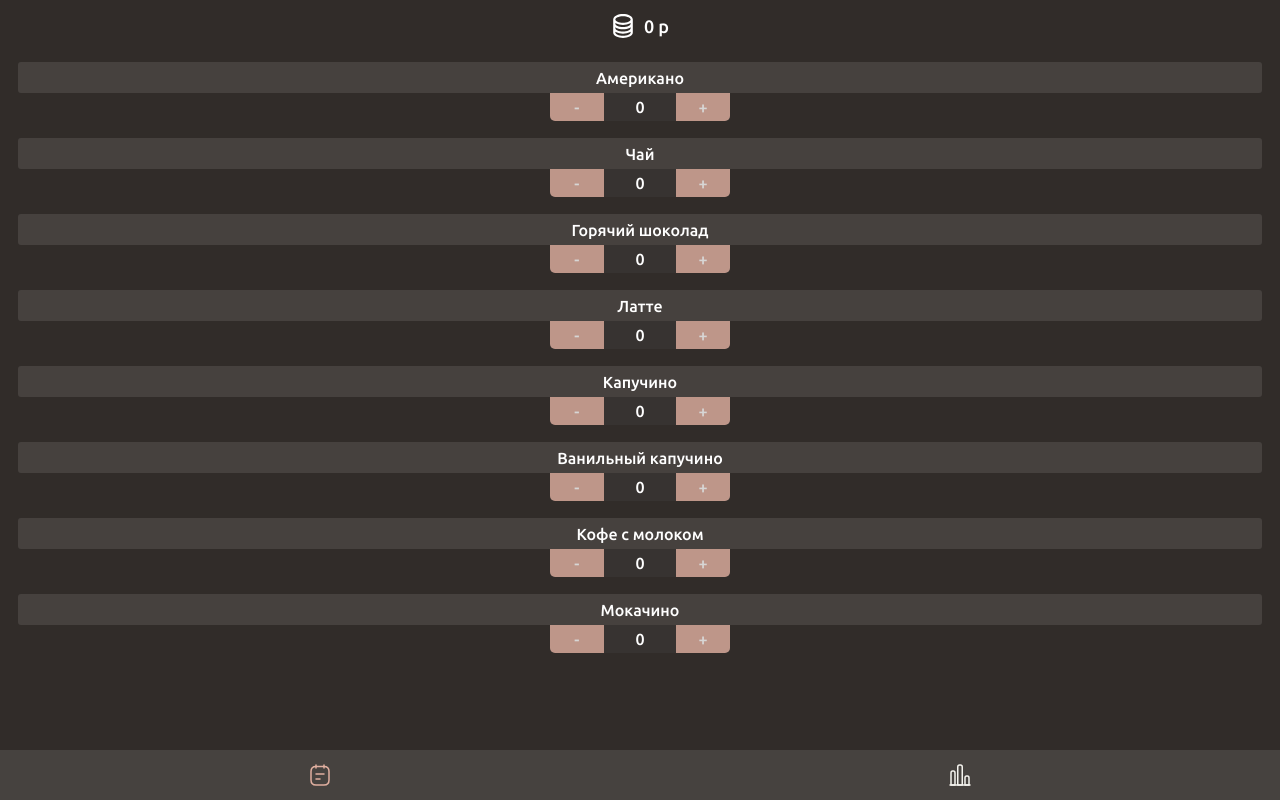
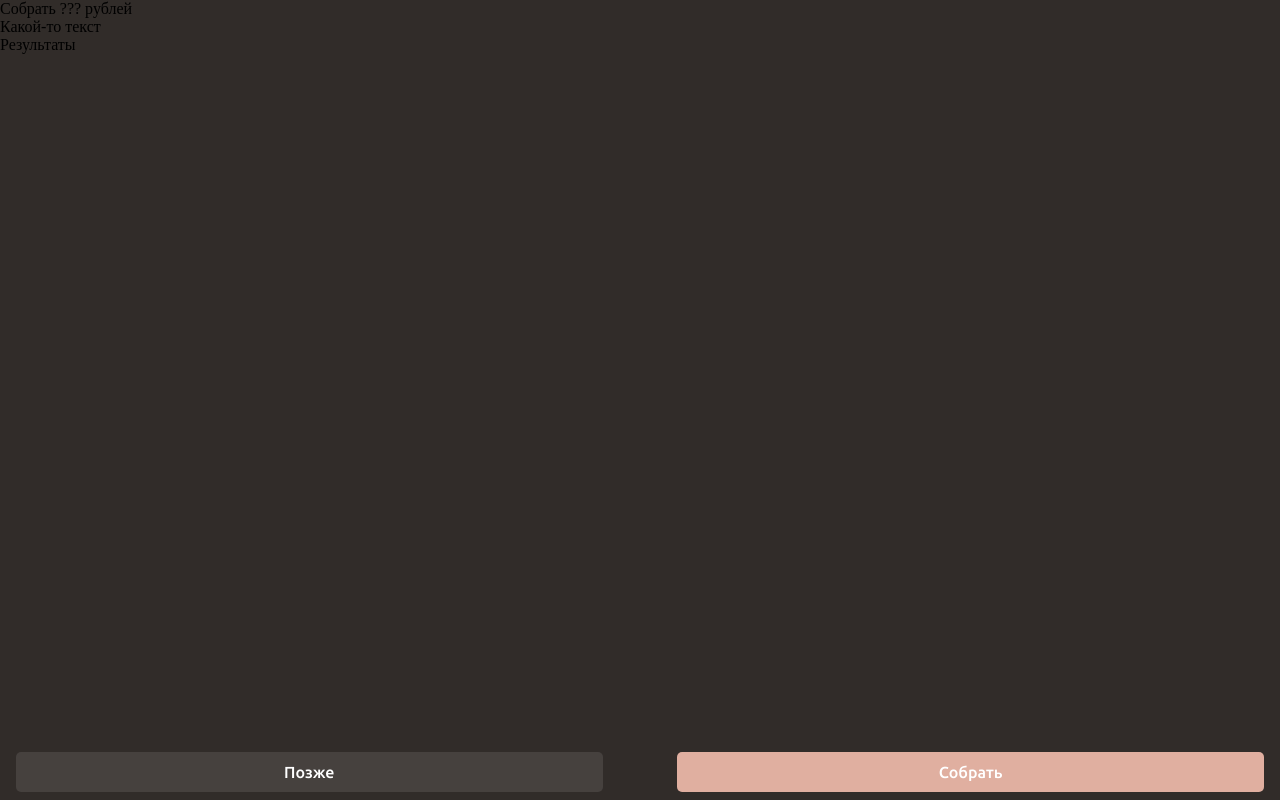
Before and after one commit to Beleks/coffee, a Nuxt app: page / in a window 1280 px wide. Built offline with nearby package versions, Linux system fonts and the light colour scheme.

Commit message:
add modal + fix some css styles

```diff
--- a/components/BottomMenu.vue
+++ b/components/BottomMenu.vue
@@ -23,7 +23,7 @@ export default {
   methods: {
     changeTab(tab) {
       this.chose = tab;
-      this.$emit('changeTab', this.chose)
+      this.$emit("changeTab", this.chose);
     },
   },
 
@@ -41,8 +41,10 @@ export default {
   justify-content: space-evenly;
   padding: 0.8em 0;
   background-color: rgb(70, 66, 63);
+  box-shadow: 0px -4px 20px rgba(0, 0, 0, 0.15);
   bottom: 0;
   width: 100%;
+  z-index: 100;
   div {
     display: flex;
     align-items: center;
--- a/components/CoffeMenuItem.vue
+++ b/components/CoffeMenuItem.vue
@@ -54,6 +54,8 @@ export default {
     padding: 0.4em;
     border-radius: 3px;
     width: 100%;
+    box-shadow: 0px 4px 4px rgba(0, 0, 0, 0.1);
+    z-index: 10;
   }
   .counter {
     min-width: 180px;
--- a/components/MoneyCounter.vue
+++ b/components/MoneyCounter.vue
@@ -1,5 +1,5 @@
 <template>
-  <div class="top" @click="checkProfit()">
+  <div class="top" @click="checkProfit('result')">
     <Coins></Coins>
     <div class="sum">{{ moneyCalculating }} р</div>
   </div>
@@ -30,7 +30,9 @@ export default {
     },
   },
   methods: {
-
+    checkProfit(param) {
+      this.$emit("preResult", param);
+    },
   },
   components: {
     Coins,
--- a/components/modal/Result.vue
+++ b/components/modal/Result.vue
@@ -1,15 +1,54 @@
 <template>
-  <div>
-
+  <div class="modal">
+    <div>Собрать ??? рублей</div>
+    <div>Какой-то текст</div>
+    <div>Результаты</div>
+    <div class="buttons">
+      <div class="cancel" @click="modalStatus('')">Позже</div>
+      <div class="collect" @click="modalStatus('collect')">Собрать</div>
+    </div>
   </div>
 </template>
 
 <script>
 export default {
-
-}
+  methods: {
+    modalStatus(status){
+      this.$emit('changeModal', status)
+    }
+  }
+};
 </script>
 
-<style>
+<style lang="scss" scoped>
+.modal {
+  height: 100vh;
+  width: 100%;
+  background-color: #312c29;
+  // z-index: 200;
+  // padding: 0 1.2em;
+}
+.buttons {
+  position: fixed;
+  width: 100%;
+  bottom: 0;
+  color: #fff;
+  display: flex;
+  padding: 0.5em 1em;
+  justify-content: space-between;
+  font-family: "Ubuntu Medium";
+  div {
+    width: 47%;
+    text-align: center;
+    padding: 0.7em;
+    border-radius: 5px;
+  }
 
+  .cancel {
+    background-color: rgba(255, 255, 255, 0.1);
+  }
+  .collect {
+    background-color: #e0afa0;
+  }
+}
 </style>
--- a/components/modal/TakeCoins.vue
+++ b/components/modal/TakeCoins.vue
@@ -1,5 +1,5 @@
 <template>
-  <div>
+  <div class="modal">
 
   </div>
 </template>
@@ -10,6 +10,10 @@ export default {
 }
 </script>
 
-<style>
-
+<style lang="scss" scoped>
+.modal{
+  height: 100%;
+  width: 100%;
+  background-color: #312C29;
+}
 </style>
--- a/pages/index.vue
+++ b/pages/index.vue
@@ -1,29 +1,45 @@
 <template>
   <div>
     <!-- Два компонента modal -->
-    <MoneyCounter></MoneyCounter>
-    <CoffeMenu v-if="selected === 'coffe'"></CoffeMenu>
-    <HistoryMenu v-if="selected === 'history'"></HistoryMenu>
-    <BottomMenu @changeTab="changeTab"></BottomMenu>
+    <Result v-if="modal == 'result'" @changeModal="changeModal"></Result>
+    <TakeCoins v-else></TakeCoins>
+    <!--  -->
+    <div v-if="!modal">
+      <MoneyCounter @preResult="changeModal"></MoneyCounter>
+      <CoffeMenu v-if="selected === 'coffe'"></CoffeMenu>
+      <HistoryMenu v-if="selected === 'history'"></HistoryMenu>
+      <BottomMenu @changeTab="changeTab"></BottomMenu>
+    </div>
   </div>
 </template>
 
 <script>
+import Result from "~/components/modal/Result.vue";
+import TakeCoins from "~/components/modal/TakeCoins.vue";
+
 export default {
+  components: {
+    Result,
+    TakeCoins,
+  },
+
   data: () => {
     return {
       selected: "coffe",
+      modal: "result",
     };
   },
   methods: {
-    changeTab(data){
-      this.selected = data
-    }
+    changeTab(data) {
+      this.selected = data;
+    },
+    changeModal(status) {
+      this.modal = status;
+    },
   },
-  beforeMount(){
-    this.$store.dispatch('getLocalData')
-  }
-
+  beforeMount() {
+    this.$store.dispatch("getLocalData");
+  },
 };
 </script>
 
@@ -43,6 +59,9 @@ export default {
   // font-display: swap;
   src: url("~assets/fonts/Ubuntu-Regular.ttf") format("truetype");
 }
+* {
+  box-sizing: border-box;
+}
 body {
   margin: 0;
   padding: 0;
--- a/store/index.js
+++ b/store/index.js
@@ -47,7 +47,6 @@ export const actions = {
     let oldValuesLS = localStorage.getItem('oldValues')
 
     if (newValuesLS) {
-      console.log(newValuesLS)
       commit('setNewValuesFromLS', JSON.parse(newValuesLS))
     }
     else {
```
